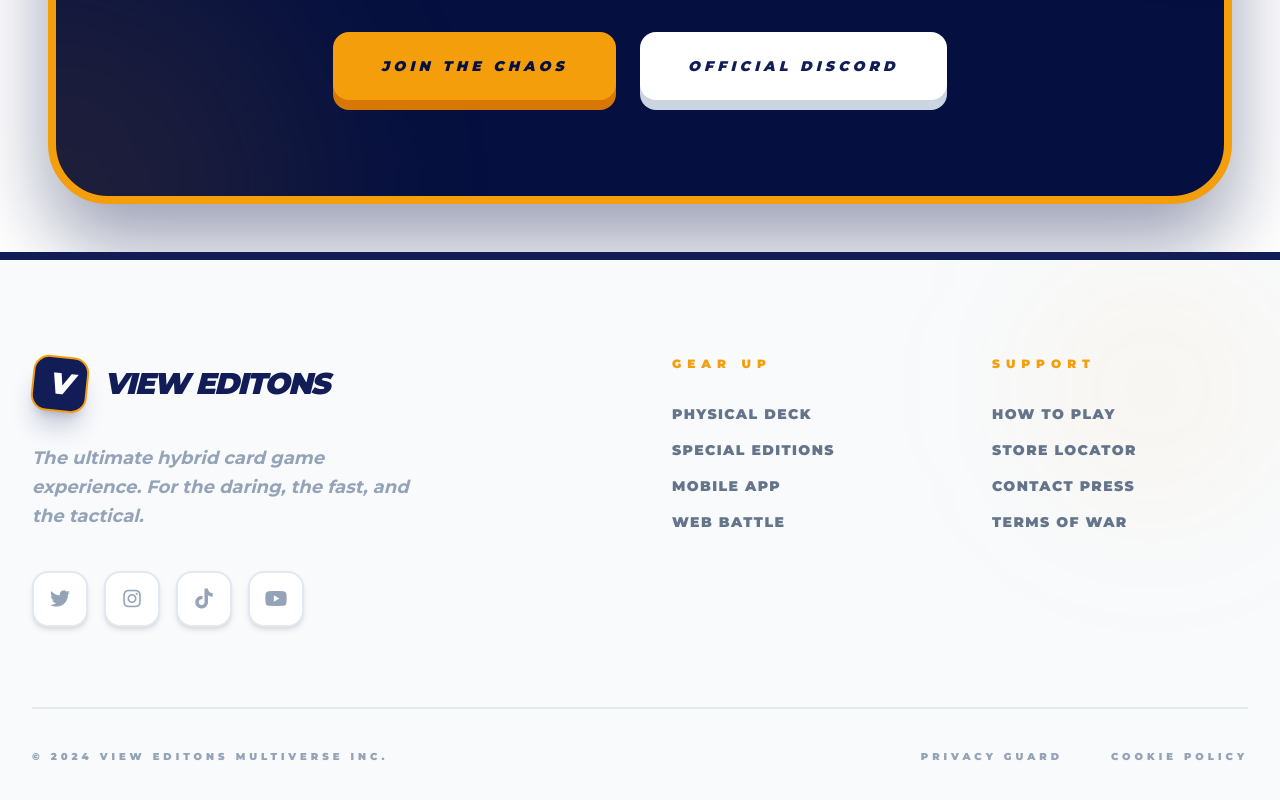
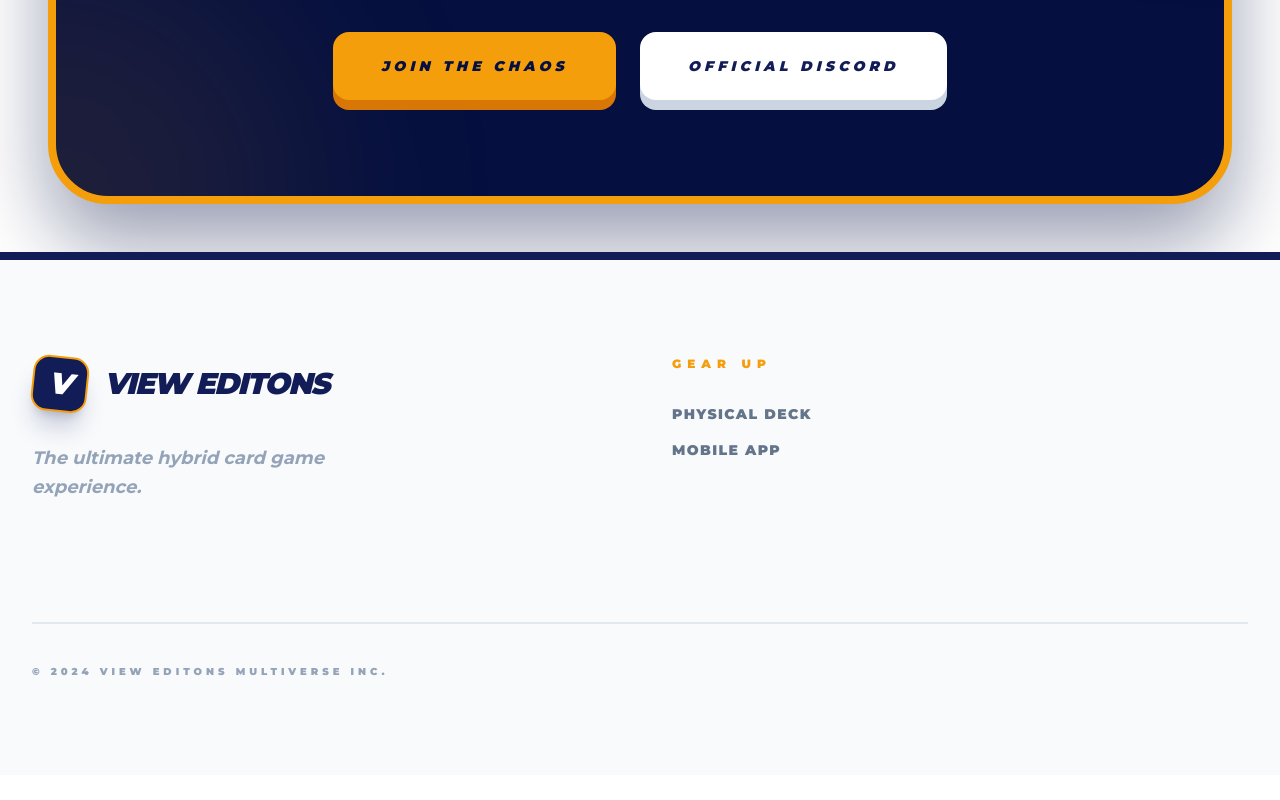
Before and after one commit to peggyeggy123/DROP-, a React (Vite) app: page / in a window 1280 px wide. Shown: the part 7821-8621 px from the top of the page. After the commit the page ends 8596 px from the top, so only its background shows below. Built offline with nearby package versions, Linux system fonts and the light colour scheme.

Commit message:
Add files via upload

```diff
--- a/App.tsx
+++ b/App.tsx
@@ -15,9 +15,7 @@ const App: React.FC = () => {
 
       <main>
         <Hero />
-
         <HybridIntro />
-
         <GetTheDeck />
 
         <section className="py-12 bg-white">
@@ -32,17 +30,13 @@ const App: React.FC = () => {
         </section>
 
         <Rules />
-
         <Shop />
-
         <GeminiAssistant />
-
         <AppSection />
 
         <section className="py-24 bg-primary-dark relative overflow-hidden m-4 sm:m-8 lg:m-12 rounded-[60px] shadow-[0_40px_80px_rgba(5,16,64,0.4)] border-8 border-accent">
             <div className="absolute top-0 right-0 w-[500px] h-[500px] bg-accent/20 rounded-full -translate-y-1/2 translate-x-1/2 blur-[120px]"></div>
             <div className="absolute bottom-0 left-0 w-[500px] h-[500px] bg-accent/10 rounded-full translate-y-1/2 -translate-x-1/2 blur-[100px]"></div>
-
             <div className="max-w-7xl mx-auto px-6 sm:px-10 lg:px-16 text-center relative z-10">
                 <div className="inline-block px-6 py-2 bg-accent text-primary font-black uppercase tracking-[0.4em] text-xs rounded-full mb-10 border-2 border-white">COMMUNITY CHALLENGE</div>
                 <h2 className="text-5xl md:text-8xl font-black uppercase italic text-white mb-8 leading-[0.85]">READY TO <br/><span className="text-primary bg-white px-6 inline-block transform -rotate-2 skew-x-3 shadow-xl">VIEW</span> THE DECK?</h2>
@@ -56,8 +50,6 @@ const App: React.FC = () => {
       </main>
 
       <footer className="py-24 bg-slate-50 border-t-8 border-primary relative overflow-hidden">
-        <div className="absolute top-0 right-0 w-64 h-64 bg-accent/5 blur-[80px] rounded-full"></div>
-
         <div className="max-w-7xl mx-auto px-4 sm:px-6 lg:px-8 relative z-10">
             <div className="grid grid-cols-1 md:grid-cols-4 gap-16 mb-20">
                 <div className="col-span-1 md:col-span-2">
@@ -65,45 +57,18 @@ const App: React.FC = () => {
                         <div className="w-14 h-14 bg-primary rounded-2xl flex items-center justify-center font-black italic text-white text-3xl shadow-xl shadow-primary/20 rotate-6 border-2 border-accent">V</div>
                         <span className="text-3xl font-black uppercase italic tracking-tighter text-primary">VIEW EDITONS</span>
                     </div>
-                    <p className="text-slate-400 max-w-sm mb-10 leading-relaxed font-bold text-lg italic">The ultimate hybrid card game experience. For the daring, the fast, and the tactical.</p>
-                    <div className="flex gap-4">
-                        {[
-                          { icon: 'fa-twitter', color: 'hover:text-sky-400' },
-                          { icon: 'fa-instagram', color: 'hover:text-pink-500' },
-                          { icon: 'fa-tiktok', color: 'hover:text-slate-900' },
-                          { icon: 'fa-youtube', color: 'hover:text-red-600' }
-                        ].map((social, i) => (
-                          <a key={i} href="#" className={`w-14 h-14 rounded-2xl bg-white border-2 border-slate-200 flex items-center justify-center text-slate-400 ${social.color} hover:border-current transition-all shadow-md group`}>
-                             <i className={`fa-brands ${social.icon} text-xl group-hover:scale-110 transition-transform`}></i>
-                          </a>
-                        ))}
-                    </div>
+                    <p className="text-slate-400 max-w-sm mb-10 leading-relaxed font-bold text-lg italic">The ultimate hybrid card game experience.</p>
                 </div>
                 <div>
                     <h4 className="font-black uppercase text-xs tracking-[0.5em] mb-8 text-accent">GEAR UP</h4>
                     <ul className="space-y-4 text-slate-500 text-sm font-black uppercase tracking-widest">
                         <li><a href="#shop" className="hover:text-primary transition-colors">Physical Deck</a></li>
-                        <li><a href="#shop" className="hover:text-primary transition-colors">Special Editions</a></li>
                         <li><a href="#app" className="hover:text-primary transition-colors">Mobile App</a></li>
-                        <li><a href="#app" className="hover:text-primary transition-colors">Web Battle</a></li>
-                    </ul>
-                </div>
-                <div>
-                    <h4 className="font-black uppercase text-xs tracking-[0.5em] mb-8 text-accent">SUPPORT</h4>
-                    <ul className="space-y-4 text-slate-500 text-sm font-black uppercase tracking-widest">
-                        <li><a href="#rules" className="hover:text-primary transition-colors">How to Play</a></li>
-                        <li><a href="#" className="hover:text-primary transition-colors">Store Locator</a></li>
-                        <li><a href="#" className="hover:text-primary transition-colors">Contact Press</a></li>
-                        <li><a href="#" className="hover:text-primary transition-colors">Terms of War</a></li>
                     </ul>
                 </div>
             </div>
             <div className="pt-10 border-t-2 border-slate-200 flex flex-col md:flex-row justify-between items-center gap-6 text-slate-400 text-[10px] font-black tracking-[0.4em] uppercase">
                 <span>&copy; 2024 VIEW EDITONS MULTIVERSE INC.</span>
-                <div className="flex gap-12">
-                    <a href="#" className="hover:text-primary transition-colors">Privacy Guard</a>
-                    <a href="#" className="hover:text-primary transition-colors">Cookie Policy</a>
-                </div>
             </div>
         </div>
       </footer>
--- a/index.tsx
+++ b/index.tsx
@@ -3,9 +3,7 @@ import ReactDOM from 'react-dom/client';
 import App from './App';
 
 const rootElement = document.getElementById('root');
-if (!rootElement) {
-  throw new Error("Could not find root element to mount to");
-}
+if (!rootElement) throw new Error("Root not found");
 
 const root = ReactDOM.createRoot(rootElement);
 root.render(
```
